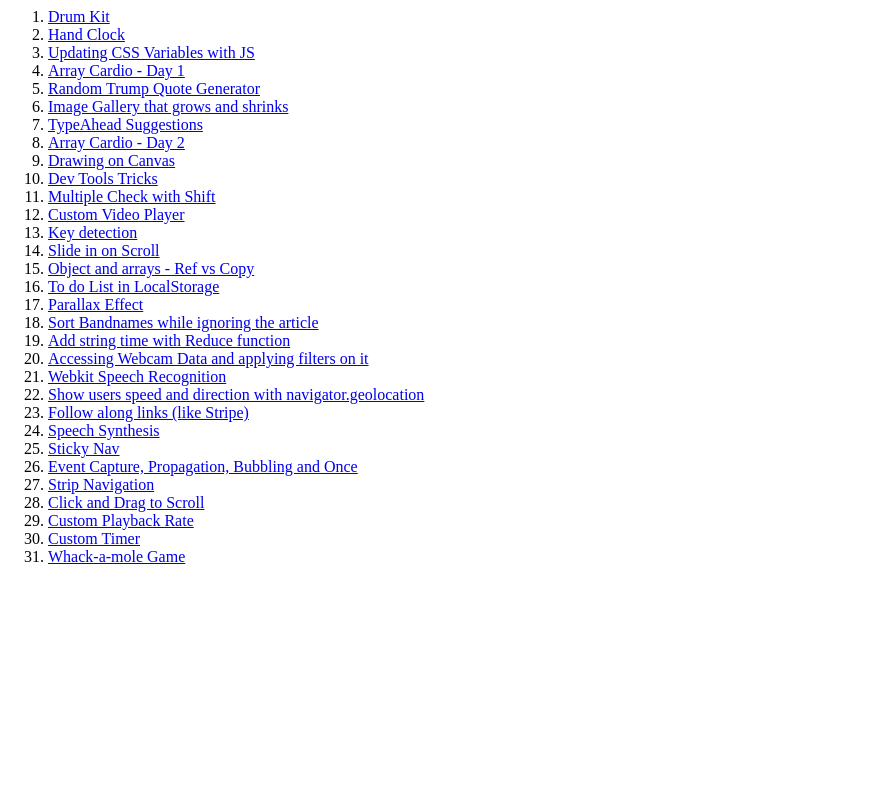
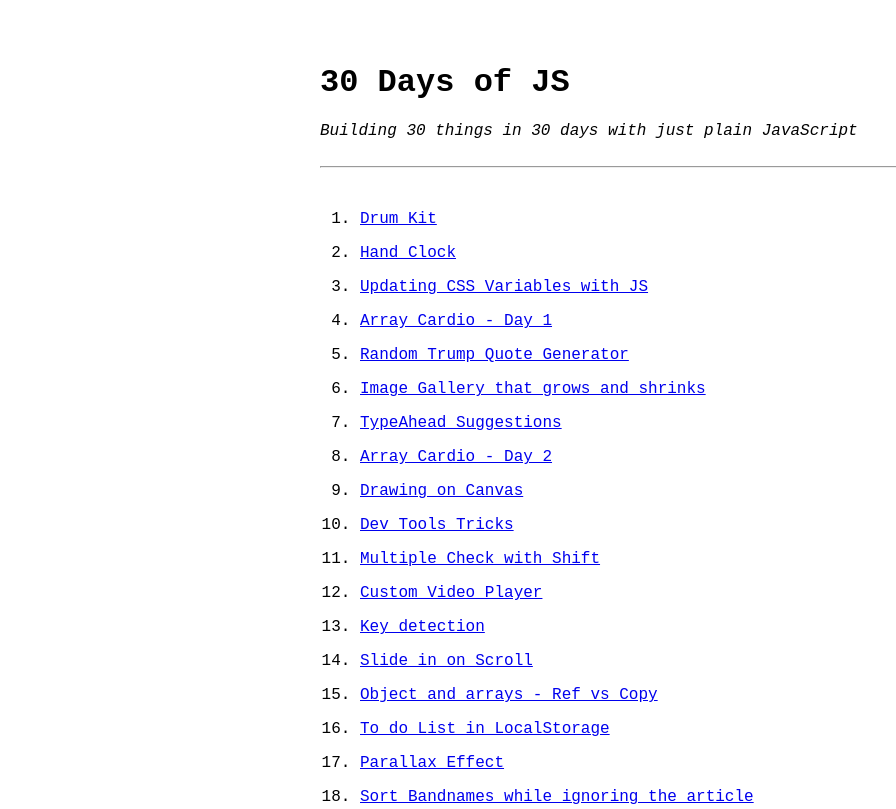
Before and after one commit to mailtokamalnayan/30DayJS, a plain HTML site: page index.html in a window 1280 px wide. Shown: the top 809 px of the page, without its empty margins (0-896 px from the left). Drawn offline with Linux system fonts and the light colour scheme.

Commit message:
Add style to index

```diff
--- a/index.html
+++ b/index.html
@@ -1,8 +1,24 @@
 <html>
   <head>
     <title>30 Day JS Challenge</title>
+    <style>
+      body {
+        font-family: SF Mono, monospace;
+        max-width: 640px;
+        margin: 4rem auto;
+      }
+      li {
+        margin-bottom: 1rem;
+      }
+    </style>
   </head>
   <body>
+    <h1>30 Days of JS</h1>
+    <em>Building 30 things in 30 days with just plain JavaScript</em>
+    <br />
+    <br />
+    <hr />
+    <br />
     <ol>
       <li>
         <a href="./01 - JavaScript Drum Kit/index-START.html">Drum Kit</a>
```
